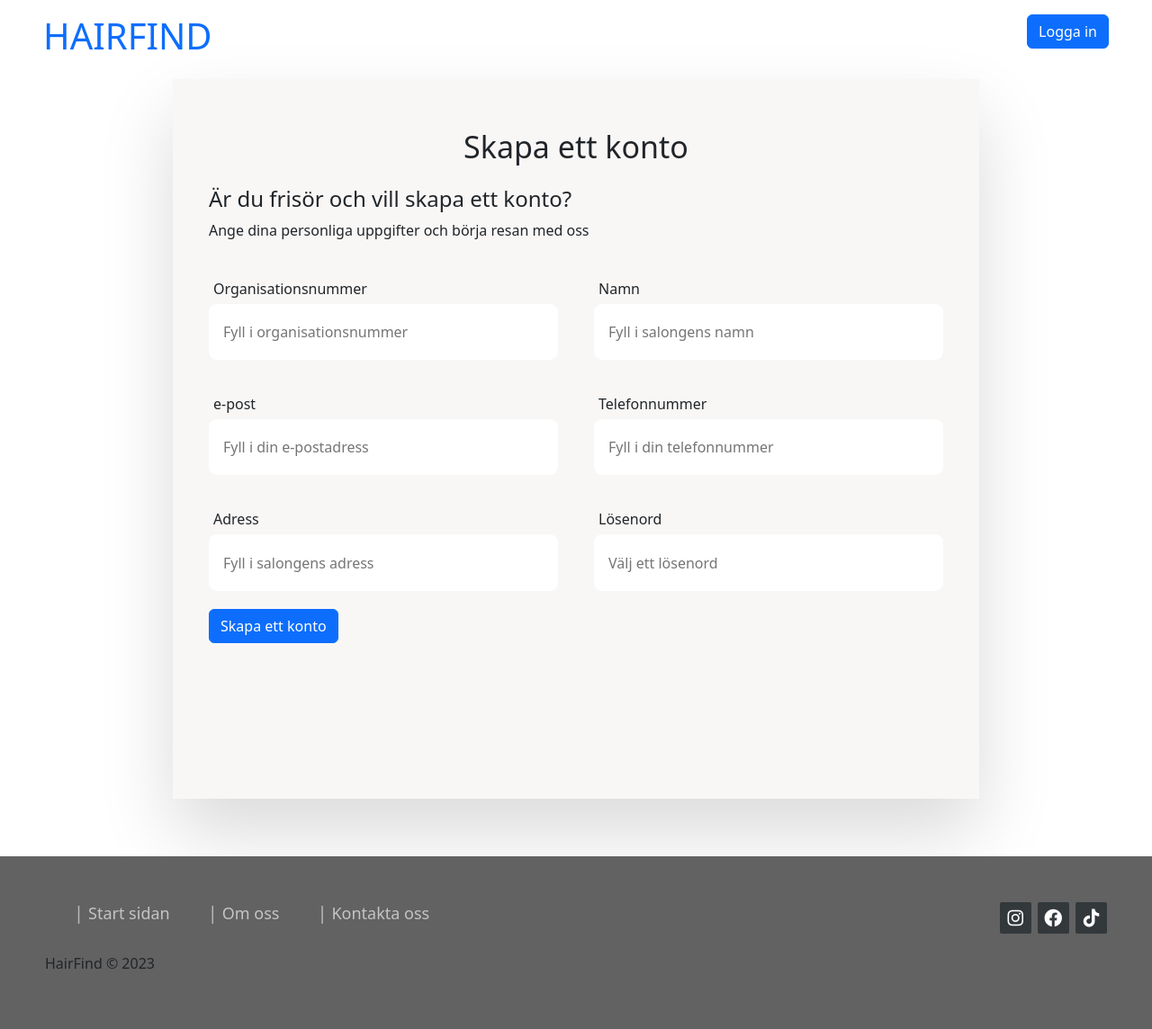
After one commit to danielmoradi1/HairFind, a Flask app: page /register_salon in a window 1280 px wide. The commit adds this page. Shown: the whole page at 90% size. Run offline with Flask 3, Linux system fonts and the light colour scheme; some libraries are stand-ins or nearby versions.

Commit message:
Salon_login_System

```diff
--- a/main.py
+++ b/main.py
@@ -1,4 +1,4 @@
-from db_connection import database_connection, register_user
+from db_connection import database_connection, register_user, register_salon_to_DB
 import psycopg2
 import secrets
 from werkzeug.security import check_password_hash, generate_password_hash
@@ -46,7 +46,8 @@ def login_customer():
                     return redirect(url_for('user_profile', username=username))
 
                 else:
-                    flash('Felaktigt användarnamn eller lösenord. Försök igen!', 'warning')
+                    flash(
+                        'Felaktigt användarnamn eller lösenord. Försök igen!', 'warning')
                     return render_template('login_customer.html')
 
             else:
@@ -79,23 +80,25 @@ def signUp():
             user = cursor.fetchone()
 
             if user:
-                flash('Username already exists. Please try a different username!', 'info')
+                flash(
+                    'Username already exists. Please try a different username!', 'info')
                 return render_template('login_customer.html')
 
-            elif not full_name or not phone_number or not username or not password:
-                flash('Please fill out the form!', 'info')
-                return render_template('login_customer.html')
+            else:
+                if not full_name or not phone_number or not username or not password:
+                    flash('Please fill out the form!', 'info')
+                    return render_template('login_customer.html')
 
-            elif len(password) >= 4:
-                hashed_password = generate_password_hash(
-                    password, method='sha256')
-                register_user(full_name, phone_number,
+                elif len(password) >= 4:
+                    hashed_password = generate_password_hash(
+                        password, method='sha256')
+                    register_user(full_name, phone_number,
                             username, hashed_password)
-                flash('Your account has been created successfully!', 'success')
-                return redirect(url_for('login_customer'))
-            else:
-                flash('Please insert 4 characters', 'info')
-                return render_template('login_customer.html')
+                    flash('Your account has been created successfully!', 'success')
+                    return redirect(url_for('login_customer'))
+                else:
+                    flash('Please insert 4 characters', 'info')
+                    return render_template('login_customer.html')
 
         except (Exception, psycopg2.DatabaseError) as error:
             print(error)
@@ -105,13 +108,129 @@ def signUp():
 
 
 # Profile page
-@webApp.route('/user_profile')
+@webApp.route('/user_profile', )
 def user_profile():
     username = request.args.get('username')
     if 'loggedin' in session:
         return render_template('user_profile.html', username=username)
     else:
         return render_template('login_customer.html')
+
+
+
+
+
+# Log in salon account
+@webApp.route('/salon_login', methods=['GET', 'POST'])
+def salon_login():
+    if request.method == 'POST' and 'username' in request.form and 'password' in request.form:
+        username = request.form['username']
+        password = request.form['password']
+        print(password)
+
+        try:
+            cursor.execute(
+                "SELECT * FROM salon_user WHERE username = %s", (username,))
+            user = cursor.fetchone()
+
+            if user:
+                hashed_password = user['password']
+                print(hashed_password)
+                if check_password_hash(hashed_password, password):
+                    # set session variables
+                    session['loggedin'] = True
+                    session['username'] = user['username']
+                    print(f"{username} Login Successfully")
+                    # redirect to user profile page
+                    flash("you are successfuly logged in")
+                    return redirect(url_for('salon_dashboard', username=username))
+
+                else:
+                    flash(
+                        'Felaktigt användarnamn eller lösenord. Försök igen!', 'warning')
+                    return render_template('salon_login.html')
+
+            else:
+                flash('Please insert your email and password', 'error')
+                #return render_template('salon_login.html')
+
+        except (Exception, psycopg2.DatabaseError) as error:
+            print(error)
+            return "Error occurred while logging in"
+
+    return render_template('salon_login.html')
+
+
+
+
+# Sign up salon account
+@webApp.route('/register_salon', methods=['GET', 'POST'])
+def register_salon():
+    if request.method == 'POST' and 'org_number' in request.form and 'username' in request.form and 'password' in request.form:
+
+        org_number = request.form['org_number']
+        name = request.form['name']
+        username = request.form['username']
+        phone_number = request.form['phone_number']
+        address = request.form['address']
+        password = request.form['password']
+
+        try:
+            # Check if account already exists"select * from user_table where email = %s",
+
+            cursor.execute(
+                "SELECT * FROM salon_user WHERE username = %s", (username,))
+            user = cursor.fetchone()
+
+            if user:
+                flash(
+                    'Username already exists. Please try a different username!', 'info')
+                return render_template('register_salon.html')
+
+            else:
+                if not org_number or not name or not username or not username or not phone_number or not address:
+                    flash('Please fill out the form!', 'info')
+                    return render_template('register_salon.html')
+
+                elif len(password) >= 4:
+                    hashed_password = generate_password_hash(
+                    password, method='sha256')
+                    register_salon_to_DB(
+                        org_number, name, username, phone_number, address, hashed_password)
+                    flash('Your account has been created successfully!', 'success')
+                    return redirect(url_for('register_salon'))
+
+                else:
+                    flash('Please insert 4 characters', 'info')
+                    return render_template('register_salon.html')
+
+        except (Exception, psycopg2.DatabaseError) as error:
+            print(error)
+            return "Error occurred while signing up"
+    else:
+        return render_template('register_salon.html')
+
+
+
+
+# Salon dashboard login
+@webApp.route('/salon_dashboard')
+def salon_dashboard():
+    username = request.args.get('username')
+    if 'loggedin' in session:
+        return render_template('salon_dashboard.html', username=username)
+    else:
+        return render_template('salon_login.html')
+
+
+#Salon logout
+def salon_logout():
+    session.pop('loggedin', None)
+    session.pop('username', None)
+    flash("You are successfully logged out.", "success")
+    return redirect(url_for('salon_login'))
+
+
 
 
 # define route for logout
@@ -122,12 +241,6 @@ def logout():
     session.pop('user_id', None)
     session.pop('username', None)
     return redirect('/login')
-
-
-# Sing Up page
-@webApp.route('/login_salon')
-def login_salon():
-    return render_template('login_salon.html')
 
 
 # About page
@@ -143,13 +256,11 @@ def contactUs():
     return render_template('contactUs.html')
 
 
-
-
-#Define  a dynamic route
+# Define  a dynamic route
 @webApp.route('/salon/<int:org_number>')
 def display_salon(org_number):
     row_data = get_salon_data(org_number)
-    return render_template('salon.html', row_data = row_data)
+    return render_template('salon.html', row_data=row_data)
 
 
 # @webApp.route('/singin', methods=['GET' , 'POST'])
--- a/static/css/loginStyle.css
+++ b/static/css/loginStyle.css
@@ -1,22 +1,29 @@
-body,html {
+body {
     line-height: 1.5;
-    height: 100%;
-    /**background-image: url("/static/img/Shiny\ Overlay.svg");**/
-    /**background: linear-gradient(123deg, #71b8e7, #9b59b6);**/
-
+    min-height: 100vh;
 }
 
 
 #main_container {
+    padding-bottom: 2.5rem;
     display: flex;
     justify-content: center;
     flex-direction: row;
-    margin-top: 5%;
+    min-height: 100vh;
+}
+
+#salon_form{
+    display: flex;
+    flex-direction: column;
+    width: 70%;
+    margin: auto;
     margin-bottom: 5%;
 }
 
+
 .from_container {
     padding: 40px;
+    height: 800px;
     background-color: #f2efee82;
     box-shadow: 0 2.4rem 4.8rem rgba(0, 0, 0, 0.15);
 }
@@ -35,10 +42,9 @@ form {
     padding-left: 0px;
 }
 
-
 .user_details {
     display: flex;
-    flex-wrap:wrap;
+    flex-wrap: wrap;
     justify-content: space-between;
 }
 
@@ -53,7 +59,7 @@ input {
     border: none;
 }
 
-label{
+label {
     padding: 5px;
 }
 
@@ -74,12 +80,16 @@ form .user_details .input_pox {
 }
 
 
-@media (max-width: 1000px) {
+@media (max-width: 798px) {
     #main_container {
         flex-direction: column;
         row-gap: 0;
     }
 
+    #salon_form{
+        width: 100%;
+        min-height: 100vh;
+    }
 
     form .user_details .input_pox {
         margin-bottom: 15px;
--- a/static/css/main.css
+++ b/static/css/main.css
@@ -16,7 +16,8 @@ body {
     padding: 1em 3em;
 }
 
-header a {
+header a,
+.signup_link a {
     text-decoration: none;
 }
 
@@ -27,9 +28,10 @@ h1 {
 
 /* Style for Footer*/
 .footer-distributed {
+    bottom: 0;
+    width: 100%;
     background-color: #626262;
     box-sizing: border-box;
-    width: 100%;
     text-align: left;
     padding: 45px 50px;
 }
@@ -100,6 +102,7 @@ h1 {
 @media (max-width: 600px) {
     .footer-distributed {
         width: 100%;
+
     }
 
     .footer-distributed .footer-left,
--- a/templates/home.html
+++ b/templates/home.html
@@ -16,7 +16,7 @@
     </head>
 
     <body>
-        <div class="">
+        <div class="wrapper">
             <header class="home-header">
                 <div class="title">
                     <a href="{{url_for ('home')}}">
@@ -24,8 +24,8 @@
                     </a>
                 </div>
                 <div class="nav_btn">
-                    <a class="btn btn-primary" href="{{url_for('login_customer')}}">Logga in</a>
-                    <a class="btn btn-primary" href="{{url_for('login_salon')}}">Frisör</a>
+                    <a class="btn btn-primary" href="{{url_for('login_customer')}}">Kund</a>
+                    <a class="btn btn-primary" href="{{url_for('salon_login')}}">Frisör</a>
                 </div>
             </header>
             <nav>
--- a/templates/login_customer.html
+++ b/templates/login_customer.html
@@ -25,7 +25,7 @@
                 </a>
             </div>
             <div class="nav_btn">
-                <a class="btn btn-primary" href="{{url_for('login_salon')}}">Frisör</a>
+                <a class="btn btn-primary" href="{{url_for('salon_login')}}">Frisör</a>
             </div>
         </header>
         <main class="container" id="main_container">
--- /dev/null
+++ b/templates/register_salon.html
@@ -0,0 +1,121 @@
+<!DOCTYPE html>
+<html lang="en">
+
+    <head>
+        <meta charset="UTF-8">
+        <meta http-equiv="X-UA-Compatible" content="IE=edge">
+        <meta name="viewport" content="width=device-width, initial-scale=1.0">
+        <link rel="stylesheet" href="/static/css/main.css">
+        <link rel="stylesheet" href="/static//css/loginStyle.css">
+        <link href="https://cdn.jsdelivr.net/npm/bootstrap@5.3.0-alpha2/dist/css/bootstrap.min.css" rel="stylesheet"
+            integrity="sha384-aFq/bzH65dt+w6FI2ooMVUpc+21e0SRygnTpmBvdBgSdnuTN7QbdgL+OapgHtvPp" crossorigin="anonymous">
+        <link rel="stylesheet" href="https://cdnjs.cloudflare.com/ajax/libs/font-awesome/6.4.0/css/all.min.css"
+            integrity="sha512-iecdLmaskl7CVkqkXNQ/ZH/XLlvWZOJyj7Yy7tcenmpD1ypASozpmT/E0iPtmFIB46ZmdtAc9eNBvH0H/ZpiBw=="
+            crossorigin="anonymous" referrerpolicy="no-referrer" />
+
+        <title>Skapa konto</title>
+    </head>
+
+    <body>
+        <header class="home-header">
+            <div class="title">
+                <a href="{{url_for ('home')}}">
+                    <h1>HairFind</h1>
+                </a>
+            </div>
+            <div class="nav_btn">
+                <a class="btn btn-primary" href="{{url_for('salon_login')}}">Logga in</a>
+            </div>
+        </header>
+
+        <div class="from_container" id="salon_form">
+            <h2 class="title">Skapa ett konto</h2>
+            <h4>Är du frisör och vill skapa ett konto?</h4>
+            <p>Ange dina personliga uppgifter och börja resan med oss</p>
+
+            {% with messages = get_flashed_messages(with_categories=true) %}
+            {% for category, message in messages %}
+            {% if category == 'success' %}
+            <div class="alert alert-success" role="alert">
+                {{ message }}
+            </div>
+            {% elif category == 'info' %}
+            <div class="alert alert-info" role="alert">
+                {{ message }}
+            </div>
+            {% elif category == 'warning' %}
+            <div class="alert alert-warning" role="alert">
+                {{ message }}
+            </div>
+            {% elif category == 'error' %}
+            <div class="alert alert-danger" role="alert">
+                {{ message }}
+            </div>
+            {% endif %}
+            {% endfor %}
+            {% endwith %}
+
+            <form class="singup" id="salonForm" action="{{ url_for('register_salon')}}" method="post">
+                <div class="user_details">
+
+                    <div class="input_pox">
+                        <label class="datails" for="org_number">Organisationsnummer</label>
+                        <input type="text" id="org_number" name="org_number" placeholder="Fyll i organisationsnummer">
+                    </div>
+
+                    <div class="input_pox">
+                        <label class="datails" for="name">Namn</label>
+                        <input type="text" id="name" name="name" placeholder="Fyll i salongens namn">
+                    </div>
+
+                    <div class="input_pox">
+                        <label class="datails" for="username">e-post</label>
+                        <input type="text" id="username" name="username" placeholder="Fyll i din e-postadress">
+                    </div>
+
+                    <div class="input_pox">
+                        <label class="datails" for="phone_number">Telefonnummer</label>
+                        <input type="text" id="phone_number" name="phone_number" placeholder="Fyll i din telefonnummer">
+                    </div>
+
+                    <div class="input_pox">
+                        <label class="datails" for="address">Adress</label>
+                        <input type="text" id="address" name="address" placeholder="Fyll i salongens adress">
+                    </div>
+
+                    <div class="input_pox">
+                        <label class="datails" for="password">Lösenord</label>
+                        <input type="password" id="password" name="password" placeholder="Välj ett lösenord">
+                    </div>
+                    <div>
+                        <button id="singIn_btn" class="btn btn-primary" type="submit" value="Log in">Skapa ett
+                            konto</button>
+                    </div>
+                </div>
+            </form>
+        </div>
+
+        <footer class="footer-distributed">
+            <div class="footer-right">
+                <a href="#"><i class="fa-brands fa-instagram"></i></a>
+                <a href="#"><i class="fa-brands fa-facebook"></i></a>
+                <a href="#"><i class="fa-brands fa-tiktok"></i></a>
+            </div>
+
+            <div class="footer-left">
+                <ul class="footer-links">
+                    <li><a href="{{url_for('home')}}">Start sidan</a></li>
+                    <li><a href="{{url_for('about')}}">Om oss</a></li>
+                    <li><a href="{{url_for('contactUs')}}">Kontakta oss</a></li>
+                </ul>
+            </div>
+            <p>HairFind &copy; 2023</p>
+        </footer>
+
+        <script src="https://cdn.jsdelivr.net/npm/bootstrap@5.3.0-alpha2/dist/js/bootstrap.bundle.min.js"
+            integrity="sha384-qKXV1j0HvMUeCBQ+QVp7JcfGl760yU08IQ+GpUo5hlbpg51QRiuqHAJz8+BrxE/N"
+            crossorigin="anonymous"></script>
+
+    </body>
+
+</html>
```
Also changed, not shown: db_connection.py (+5 -4 lines), static/css/styleHome.css (+9 -0 lines), templates/login_salon.html (deleted, +0 -60 lines), templates/salon_dashboard.html (added, +22 -0 lines), templates/salon_login.html (added, +92 -0 lines).
